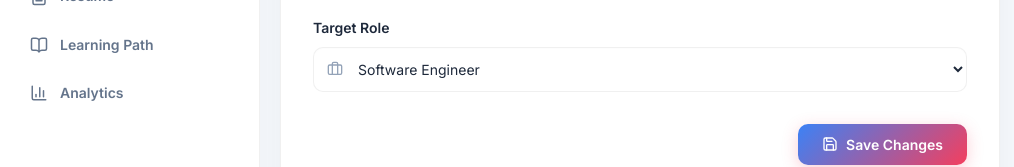
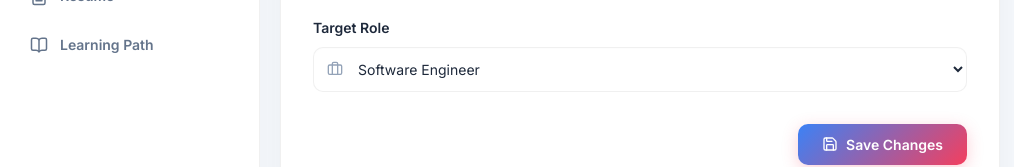
Before and after one commit to garv1garv/mockmate, a React (Vite) app in the folder frontend/: page /settings in a window 1280 px wide. Shown: the part 405-572 px from the top of the page, without its empty margins (0-1014 px from the left). Built offline with nearby package versions, Linux system fonts and the light colour scheme; no server answers; sample sign-in values are in the browser's storage.

Commit message:
chore: remove redundant analytics route

```diff
--- a/frontend/src/App.tsx
+++ b/frontend/src/App.tsx
@@ -50,7 +50,6 @@ function AppContent() {
         <Route path="/interview/new" element={<ProtectedRoute><InterviewPage /></ProtectedRoute>} />
         <Route path="/resume" element={<ProtectedRoute><ResumePage /></ProtectedRoute>} />
         <Route path="/learning-path" element={<ProtectedRoute><LearningPathPage /></ProtectedRoute>} />
-        <Route path="/analytics" element={<ProtectedRoute><DashboardPage /></ProtectedRoute>} />
         <Route path="/settings" element={<ProtectedRoute><SettingsPage /></ProtectedRoute>} />
         <Route path="*" element={<Navigate to="/" replace />} />
       </Routes>
--- a/frontend/src/components/Sidebar.tsx
+++ b/frontend/src/components/Sidebar.tsx
@@ -9,7 +9,6 @@ const NAV_ITEMS = [
   { icon: Play, label: 'Interview', to: '/interview/new' },
   { icon: FileText, label: 'Resume', to: '/resume' },
   { icon: BookOpen, label: 'Learning Path', to: '/learning-path' },
-  { icon: BarChart3, label: 'Analytics', to: '/analytics' },
 ];
 
 export default function Sidebar() {
```
